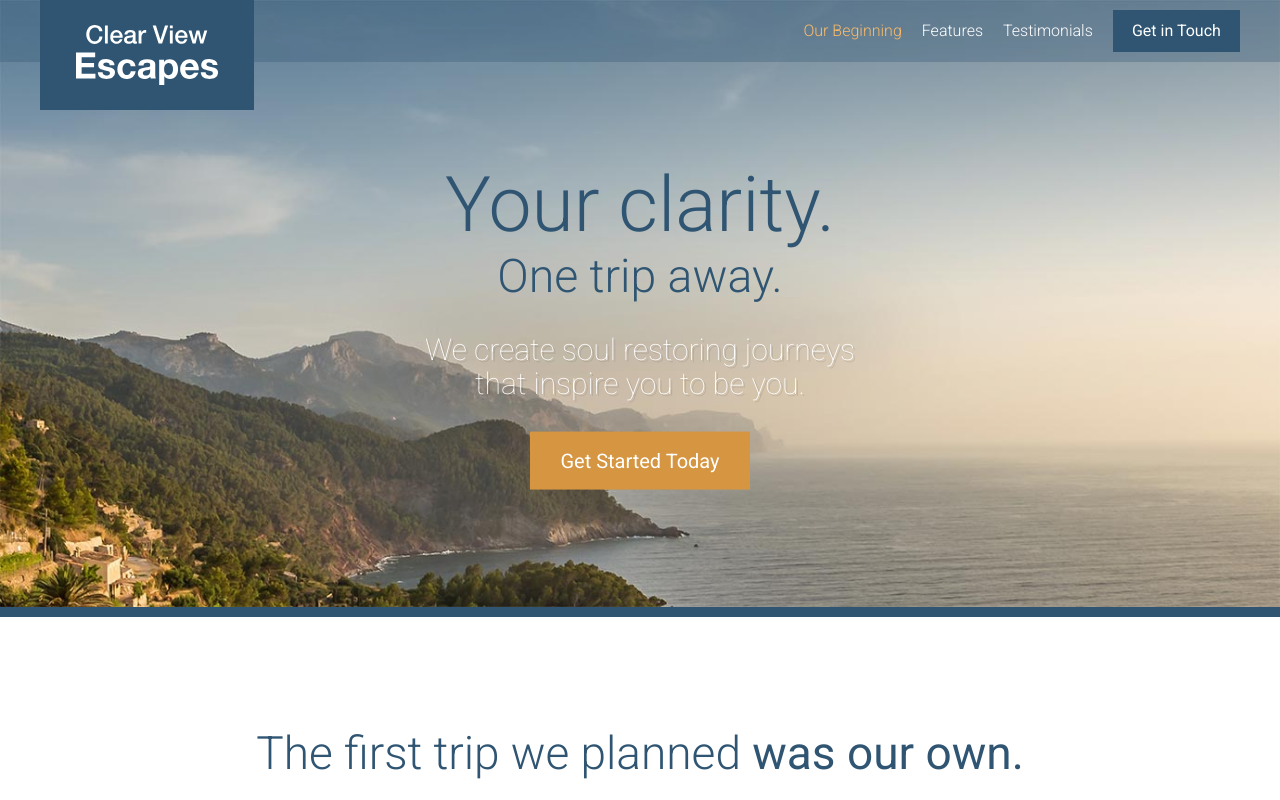
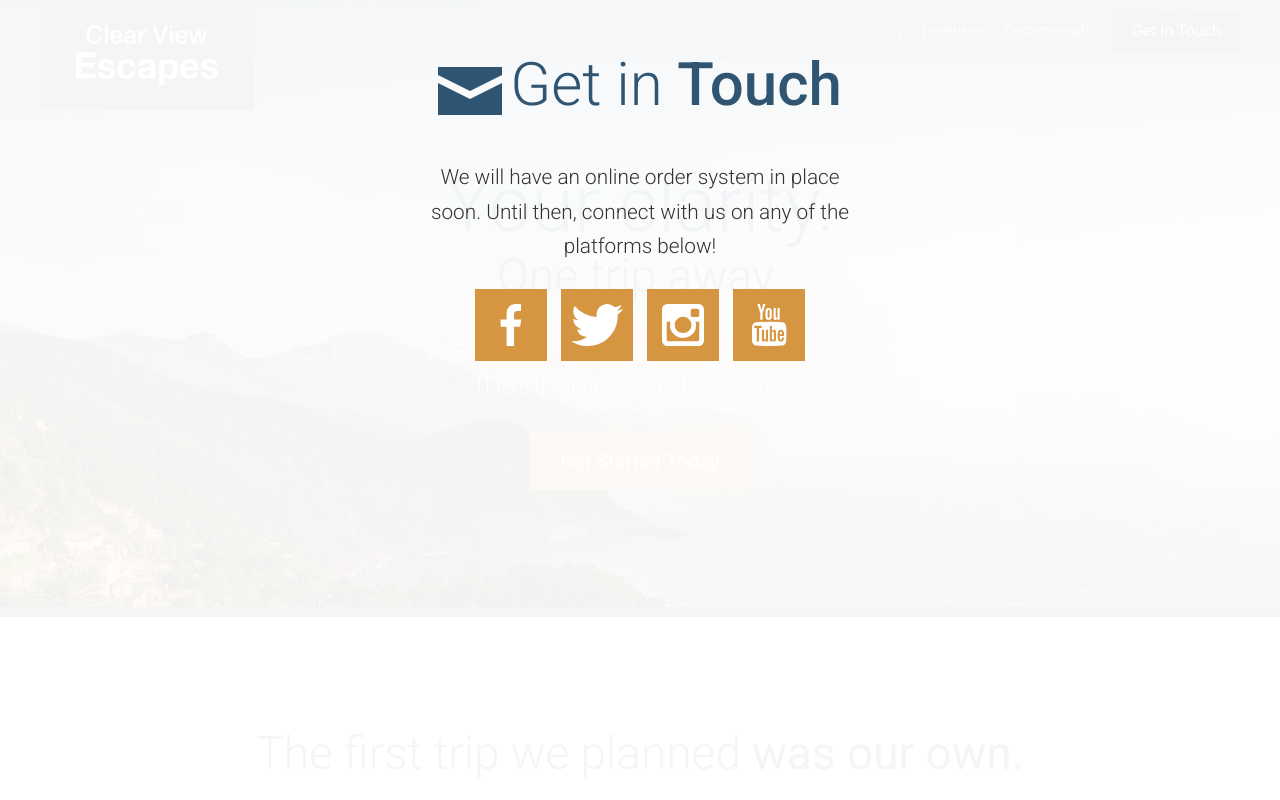
Before and after one commit to wseelmann/travel-site, a plain HTML site: page app/index.html in a window 1280 px wide. Shown: the top 800 px of the page. Drawn offline with Linux system fonts and the light colour scheme.

Commit message:
Build a modal - Part1

```diff
--- /dev/null
+++ b/app/assets/styles/modules/_modal.css
@@ -0,0 +1,16 @@
+.modal {
+	position:  fixed;
+	z-index: 5;
+	background-color: rgba(255, 255, 255, .94);
+	top: 0;
+	bottom: 0;
+	left: 0;
+	right: 0;
+
+&__description {
+	text-align: center;
+	font-size: 1.3rem;
+	font-weight: 300;
+	line-height: 1.65;
+	}
+}
--- a/app/assets/styles/modules/_section-title.css
+++ b/app/assets/styles/modules/_section-title.css
@@ -16,6 +16,10 @@
    color: $mainBlue;
  }
 
+&--less-margin {
+  margin-bottom: 1.3rem;
+ }
+
   &__icon {
   display: block;
   margin-left: auto;
--- /dev/null
+++ b/app/assets/styles/modules/_social-icons.css
@@ -0,0 +1,25 @@
+.social-icons {
+	text-align: center;
+
+	&__icon {
+	  background-color: $mainOrange;
+	  display: inline-block;
+	  margin: 0 5px 5px 5px;
+	  width: 33%;
+	  height: 72px;
+	  position: relative;
+
+	  @mixin atSmall {
+  		width: 72px;
+		margin: 5px;
+	   }
+
+	  .icon {
+		display: block;
+		position: absolute;
+		top: 50%;
+		left: 50%;
+		transform: translate(-50%, -50%);
+	  }
+	}
+}
--- a/app/assets/styles/modules/_wrapper.css
+++ b/app/assets/styles/modules/_wrapper.css
@@ -10,10 +10,9 @@
 		max-width: 976px;
 	 }
 
-	.wrapper {
-		padding-left: 0;
-		padding-right: 0;
-	}
+	&--narrow {
+  		max-width: 470px;
+	 }
 
 	&--no-padding-until-medium {
 		padding-left: 0;
--- a/app/assets/styles/styles.css
+++ b/app/assets/styles/styles.css
@@ -17,3 +17,5 @@
 @import "modules/_site-header.css";
 @import "modules/_primary-nav.css";
 @import "modules/_reveal-item.css";
+@import "modules/_modal.css";
+@import "modules/_social-icons.css";
--- a/app/index.html
+++ b/app/index.html
@@ -171,6 +171,23 @@
 	<p><span class="site-footer__text">Copyright &copy; 2019 Clear View Escapes. All rights reserved.</span><a href="#" class="btn btn--orange">Get in Touch</a></p>
   </div>
 </footer>
+
+	<div class="modal">
+	  <h2 class="section-title section-title--blue section-title--less-margin"><span class="icon icon--mail section-title__icon"></span>Get in <strong>Touch</strong></h2>
+	  <div class="wrapper wrapper--narrow">
+		<p class="modal__description">We will have an online order system in place soon. Until then, connect with us on any of the platforms below!</p>
+	  </div>
+
+	  <div class="social-icons">
+		<a href="#" class="social-icons__icon"><span class="icon icon--facebook"></span></a>
+		<a href="#" class="social-icons__icon"><span class="icon icon--twitter"></span></a>
+		<a href="#" class="social-icons__icon"><span class="icon icon--instagram"></span></a>
+		<a href="#" class="social-icons__icon"><span class="icon icon--youtube"></span></a>
+
+	  </div>
+
+	</div>
+
 <script src="/temp/scripts/App.js"></script>
 </body>
 </html>
--- a/app/temp/styles/styles.css
+++ b/app/temp/styles/styles.css
@@ -547,9 +547,8 @@
   max-width: 976px;
 }
 
-.wrapper .wrapper {
-  padding-left: 0;
-  padding-right: 0;
+.wrapper--narrow {
+  max-width: 470px;
 }
 
 .wrapper--no-padding-until-medium {
@@ -863,6 +862,10 @@
 
 .section-title--blue {
   color: #2f5572;
+}
+
+.section-title--less-margin {
+  margin-bottom: 1.3rem;
 }
 
 .section-title__icon {
@@ -1310,3 +1313,49 @@
   opacity: 1;
   transform: scale(1);
 }
+
+.modal {
+	position:  fixed;
+	z-index: 5;
+	background-color: rgba(255, 255, 255, .94);
+	top: 0;
+	bottom: 0;
+	left: 0;
+	right: 0;
+}
+
+.modal__description {
+  text-align: center;
+  font-size: 1.3rem;
+  font-weight: 300;
+  line-height: 1.65;
+}
+
+.social-icons {
+	text-align: center;
+}
+
+.social-icons__icon {
+  background-color: #d59541;
+  display: inline-block;
+  margin: 0 5px 5px 5px;
+  width: 33%;
+  height: 72px;
+  position: relative;
+}
+
+@media (min-width: 530px) {
+
+  .social-icons__icon {
+    width: 72px;
+    margin: 5px;
+  }
+}
+
+.social-icons__icon .icon {
+  display: block;
+  position: absolute;
+  top: 50%;
+  left: 50%;
+  transform: translate(-50%, -50%);
+}
```
Lines whose indentation alone changed are shown as unchanged.
